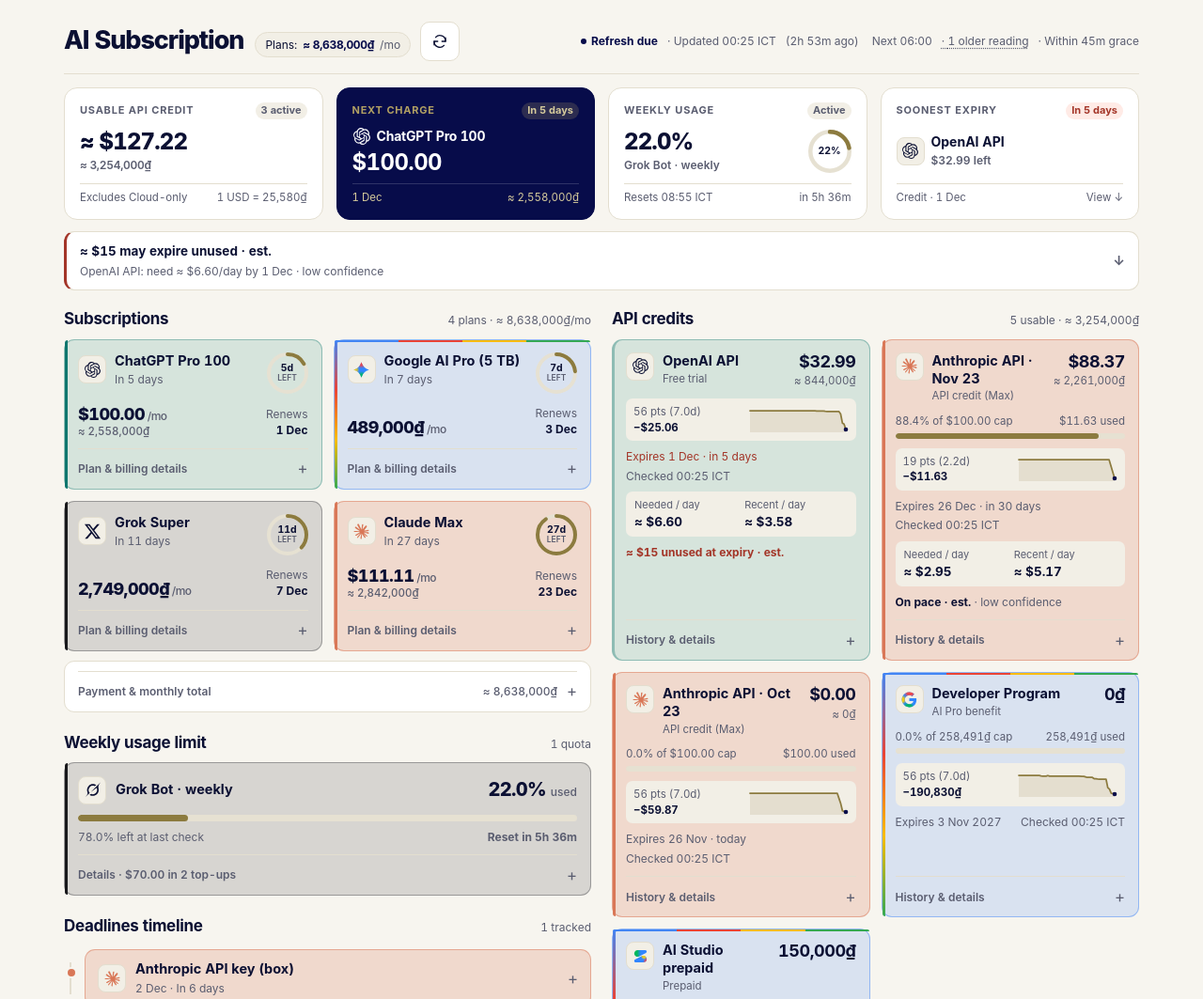
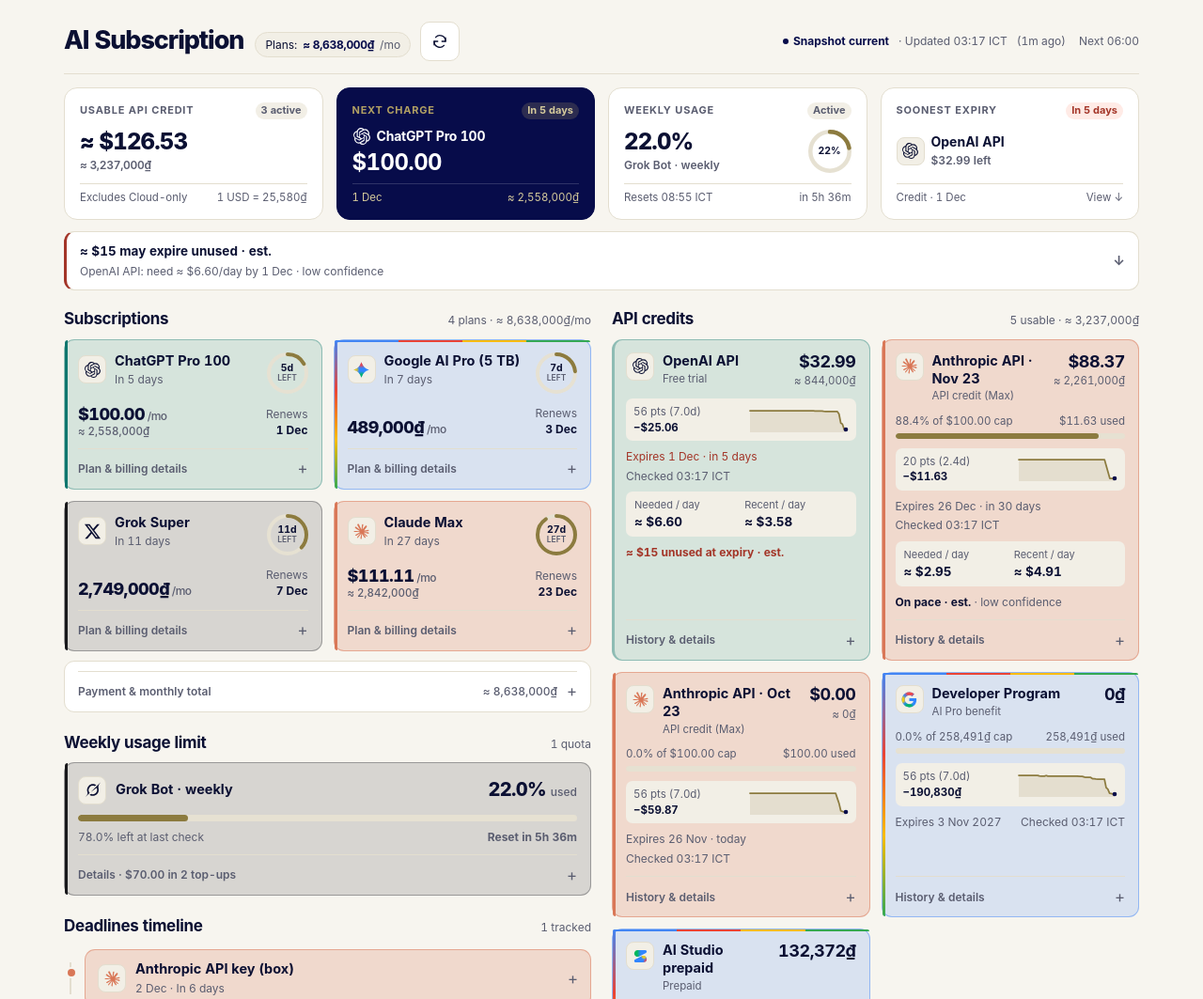
Before and after one commit to hoangtuan3484/goi-ai-4fa7038c, a plain HTML site: page app.html in a window 1280 px wide. Shown: the top 1063 px of the page at 94% size. Drawn offline with Linux system fonts and the light colour scheme.

Commit message:
Data refresh 2026-11-26 03:17 ICT

```diff
--- a/app.html
+++ b/app.html
@@ -1019,7 +1019,7 @@ summary::-webkit-details-marker { display: none; }
 <noscript><p class="shell">JavaScript is required to calculate this dashboard.</p></noscript>
 
 <script>var DATA = /* DATA:START */ {
- "updatedAt": "2026-11-26T00:25:00+07:00",
+ "updatedAt": "2026-11-26T03:17:00+07:00",
  "timezone": {
   "offsetHours": 7,
   "label": "ICT"
@@ -1156,12 +1156,8 @@ summary::-webkit-details-marker { display: none; }
     "Applies to Agent SDK, API, Batch API, Playground, Managed Agents"
    ],
    "source": "platform.claude.com/settings/billing",
-   "checkedAt": "2026-11-26T00:25:00+07:00",
+   "checkedAt": "2026-11-26T03:17:00+07:00",
    "history": [
-    {
-     "at": "2026-11-19T00:25:00+07:00",
-     "left": 59.87
-    },
     {
      "at": "2026-11-19T03:20:00+07:00",
      "left": 59.87
@@ -1377,6 +1373,10 @@ summary::-webkit-details-marker { display: none; }
     {
      "at": "2026-11-25T21:15:00+07:00",
      "left": 1.82
+    },
+    {
+     "at": "2026-11-26T00:25:00+07:00",
+     "left": 0
     }
    ]
   },
@@ -1398,7 +1398,7 @@ summary::-webkit-details-marker { display: none; }
     "Applies to Agent SDK, API, Batch API, Playground, Managed Agents"
    ],
    "source": "platform.claude.com/settings/billing",
-   "checkedAt": "2026-11-26T00:25:00+07:00",
+   "checkedAt": "2026-11-26T03:17:00+07:00",
    "history": [
     {
      "at": "2026-11-23T18:26:00+07:00",
@@ -1471,6 +1471,10 @@ summary::-webkit-details-marker { display: none; }
     {
      "at": "2026-11-25T21:15:00+07:00",
      "left": 100
+    },
+    {
+     "at": "2026-11-26T00:25:00+07:00",
+     "left": 88.37
     }
    ]
   },
@@ -1489,12 +1493,8 @@ summary::-webkit-details-marker { display: none; }
     "Linked to ChatGPT subscription (Personal account)"
    ],
    "source": "platform.openai.com billing",
-   "checkedAt": "2026-11-26T00:25:00+07:00",
+   "checkedAt": "2026-11-26T03:17:00+07:00",
    "history": [
-    {
-     "at": "2026-11-19T00:25:00+07:00",
-     "left": 58.05
-    },
     {
      "at": "2026-11-19T03:20:00+07:00",
      "left": 58.05
@@ -1710,6 +1710,10 @@ summary::-webkit-details-marker { display: none; }
     {
      "at": "2026-11-25T21:15:00+07:00",
      "left": 40.13
+    },
+    {
+     "at": "2026-11-26T00:25:00+07:00",
+     "left": 32.99
     }
    ]
   },
@@ -1720,18 +1724,18 @@ summary::-webkit-details-marker { display: none; }
    "class": "api",
    "label": "Prepaid",
    "currency": "VND",
-   "left": 150000,
+   "left": 132372,
    "cap": null,
    "expires": "2027-12-01",
    "notes": [
     "Google · prepaid credit used directly for the Gemini API key",
     "Topped up Nov 2, 2026 · auto-reload off · Tier: Paid 1",
-    "Nov (1–25): cost ₫423K, savings ₫423K, total ₫0.00",
+    "Nov (1–25): cost ₫428K, savings ₫428K, total ₫0.00",
     "Billing account: My Billing Account",
-    "Nov 25 21:15 ICT: Payments → Credit balance read OK (₫150,000 added on Nov 2, auto-reload off)"
+    "Nov 26 03:2x ICT: Payments → Credit balance read OK (₫132,372; last top-up Nov 2, auto-reload off)"
    ],
    "source": "Google AI Studio billing",
-   "checkedAt": "2026-11-25T21:15:00+07:00",
+   "checkedAt": "2026-11-26T03:17:00+07:00",
    "history": [
     {
      "at": "2026-11-19T09:43:00+07:00",
@@ -1899,6 +1903,10 @@ summary::-webkit-details-marker { display: none; }
     },
     {
      "at": "2026-11-25T18:25:00+07:00",
+     "left": 150000
+    },
+    {
+     "at": "2026-11-25T21:15:00+07:00",
      "left": 150000
     }
    ]
@@ -1918,12 +1926,8 @@ summary::-webkit-details-marker { display: none; }
     "Started Nov 2, 2026 · monthly AI Pro credit, applies across Google Cloud + Maps"
    ],
    "source": "Google Developer Program",
-   "checkedAt": "2026-11-26T00:25:00+07:00",
+   "checkedAt": "2026-11-26T03:17:00+07:00",
    "history": [
-    {
-     "at": "2026-11-19T00:25:00+07:00",
-     "left": 190829.55
-    },
     {
      "at": "2026-11-19T03:20:00+07:00",
      "left": 190829.55
@@ -2139,6 +2143,10 @@ summary::-webkit-details-marker { display: none; }
     {
      "at": "2026-11-25T21:15:00+07:00",
      "left": 5876.71
+    },
+    {
+     "at": "2026-11-26T00:25:00+07:00",
+     "left": 0
     }
    ]
   },
@@ -2158,13 +2166,9 @@ summary::-webkit-details-marker { display: none; }
     "Billing account: My Billing Account"
    ],
    "source": "Google Cloud billing",
-   "checkedAt": "2026-11-26T00:25:00+07:00",
+   "checkedAt": "2026-11-26T03:17:00+07:00",
    "history": [
     {
-     "at": "2026-11-19T00:25:00+07:00",
-     "left": 7754701
-    },
-    {
      "at": "2026-11-19T03:20:00+07:00",
      "left": 7754701
     },
@@ -2378,6 +2382,10 @@ summary::-webkit-details-marker { display: none; }
     },
     {
      "at": "2026-11-25T21:15:00+07:00",
+     "left": 7754701
+    },
+    {
+     "at": "2026-11-26T00:25:00+07:00",
      "left": 7754701
     }
    ]
@@ -2410,7 +2418,7 @@ summary::-webkit-details-marker { display: none; }
     "Logo: Grok Bot monogram (no official SVG)"
    ],
    "source": "Grok Bot usage settings",
-   "checkedAt": "2026-11-26T00:25:00+07:00"
+   "checkedAt": "2026-11-26T03:17:00+07:00"
   }
  ],
  "deadlines": [
```
